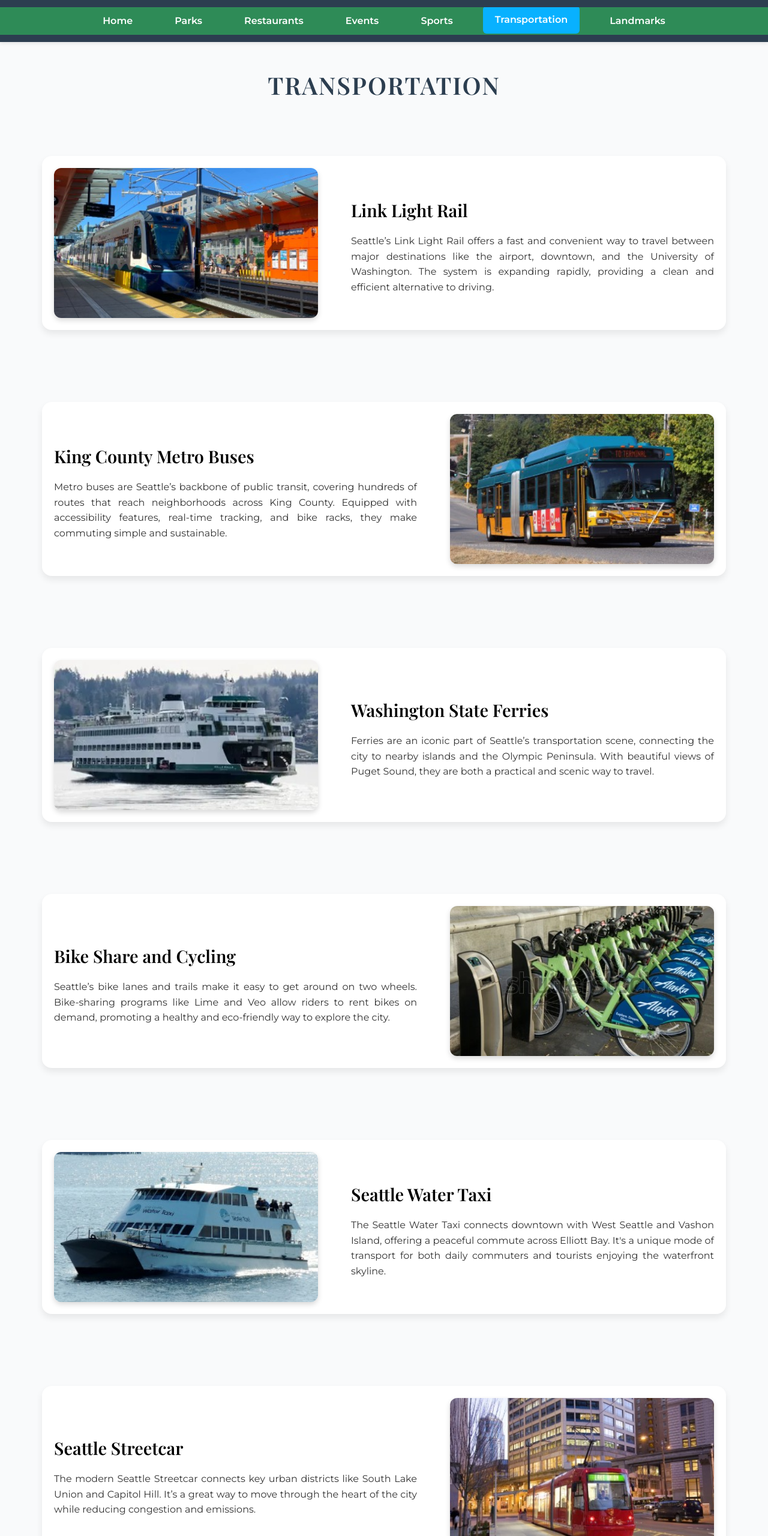
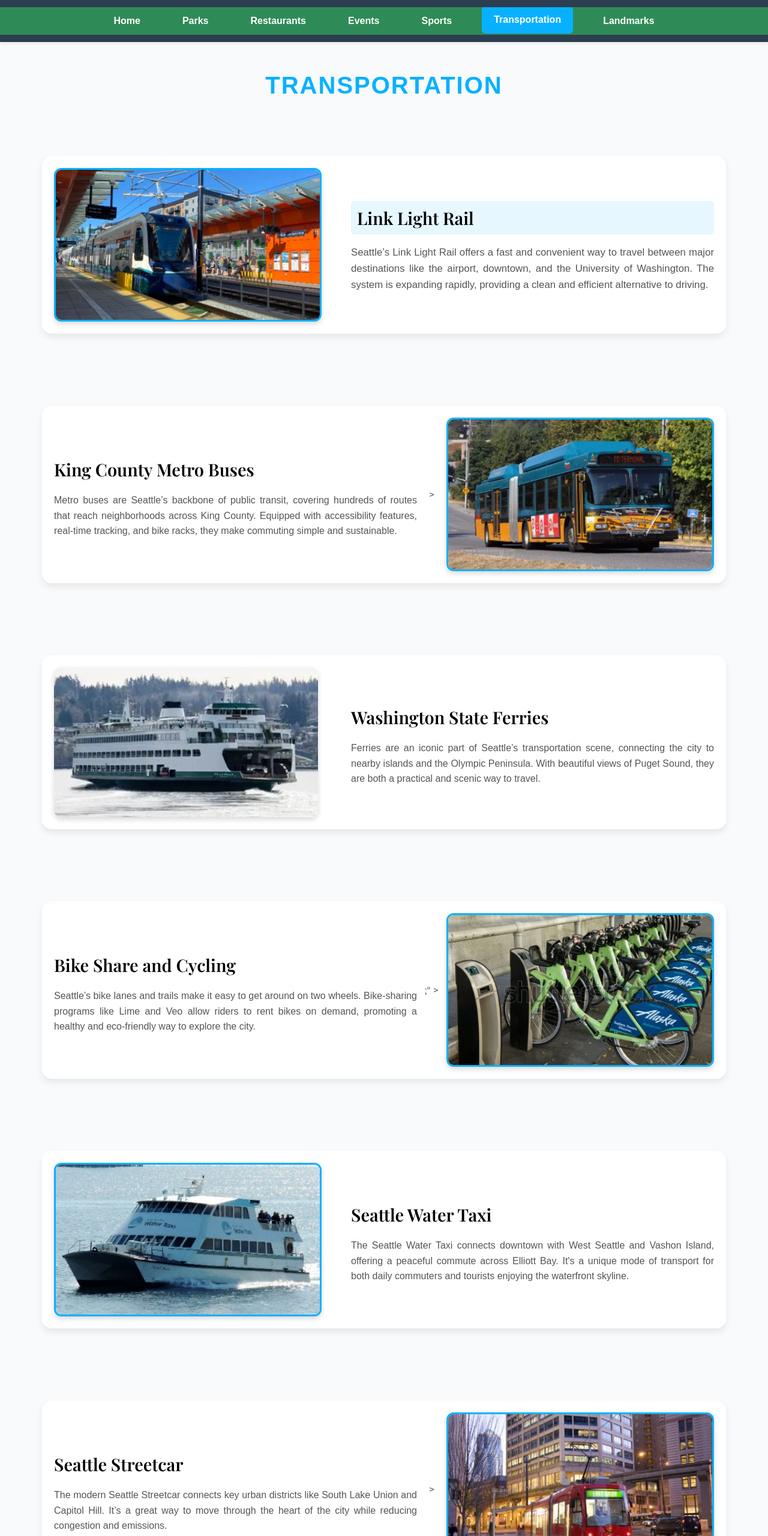
Before and after one commit to pdhruva500/WA_Tourism-, a plain HTML site: page transportation.html in a window 1280 px wide. Shown: the top 2560 px of the page at 60% size. Drawn offline with nearby package versions, Linux system fonts and the light colour scheme; a web font is replaced by a local one.

Commit message:
New Features

```diff
--- a/Landmarks.html
+++ b/Landmarks.html
@@ -6,9 +6,9 @@
   <title>Landmarks</title>
   <link rel="stylesheet" href="css/style.css">
   <link href="https://fonts.googleapis.com/css2?family=Montserrat:wght@400;600&family=Playfair+Display:wght@600&display=swap" rel="stylesheet">
+  <link rel="stylesheet" href="https://use.typekit.net/xrz0nxk.css">
 
   <style>
-
     body {
       font-family: 'Montserrat', sans-serif;
       margin: 0;
@@ -27,7 +27,12 @@
       letter-spacing: 2px;
     }
 
-
+    /* Example: applying Adobe font to specific element */
+    .adobe-font {
+      font-family: "proxima-nova", sans-serif;
+      font-weight: 600;
+      color: #1abc9c;
+    }
 
     nav {
       background-color: #2c3e50;
@@ -109,6 +114,13 @@
       box-shadow: 0 4px 8px rgba(0,0,0,0.15);
     }
 
+    /* Example of extra internal style */
+    .highlight {
+      background-color: #ffe599;
+      padding: 5px;
+      border-radius: 4px;
+    }
+
     body::before, body::after {
       content: "";
       position: fixed;
@@ -155,20 +167,12 @@
         display: block;
         margin: 0 auto 15px;
       }
-
       .landmarks-container {
         padding: 0 10px;
       }
-
       body::before, body::after {
         display: none;
       }
-    }
-
-
-body {
-    margin: 0;
-    padding-bottom: 20px;
     }
 
     footer {
@@ -196,7 +200,6 @@ html, body {
     main {
       flex: 1;
     }
-
   </style>
 </head>
 
@@ -213,24 +216,26 @@ main {
     </ul>
   </nav>
 
-  <h1>Famous Landmarks</h1>
+  <h1 class="adobe-font">Famous Landmarks</h1>
 
   <div class="landmarks-container">
 
     <div class="landmark">
-      <img src="images/Rainier.jpg" alt="Mount Rainier">
+      <img src="images/Rainier.jpg" alt="Mount Rainier" style="border: 3px solid #1abc9c;"> <!-- Inline style -->
       <h2>Mount Rainier</h2>
-      <p><strong>Location:</strong> Mount Rainier National Park, Washington</p>
+      <p><strong class="highlight">Location:</strong> Mount Rainier National Park, Washington</p>
       <div class="google-map">
         <iframe src="https://www.google.com/maps/embed?pb=!1m18!1m12!1m3!1d349205.2388879173!2d-121.71492355!3d46.860106949999995!2m3!1f0!2f0!3f0!3m2!1i1024!2i768!4f13.1!3m3!1m2!1s0x5490cde6eec94b87%3A0x5cf4a1fb4f91a418!2sMount%20Rainier%20National%20Park!5e0!3m2!1sen!2sus!4v1759954093348!5m2!1sen!2sus" allowfullscreen="" loading="lazy"></iframe>
       </div>
-      <p>Mount Rainier National Park is a stunning destination for travelers seeking natural beauty and adventure. Towering at 14,410 feet, Mount Rainier is an active volcano surrounded by alpine meadows, waterfalls, and glaciers, making it a perfect place for hiking, sightseeing, and photography.</p>
+      <p style="font-family: 'proxima-nova', sans-serif; color:#555;"> <!-- Inline style -->
+        Mount Rainier National Park is a stunning destination for travelers seeking natural beauty and adventure. Towering at 14,410 feet, Mount Rainier is an active volcano surrounded by alpine meadows, waterfalls, and glaciers, making it a perfect place for hiking, sightseeing, and photography.
+      </p>
     </div>
 
     <div class="landmark">
       <img src="images/space needle.jpg" alt="Space Needle">
       <h2>Space Needle</h2>
-      <p><strong>Location:</strong> Seattle, Washington</p>
+      <p><strong class="highlight">Location:</strong> Seattle, Washington</p>
       <div class="google-map">
         <iframe src="https://www.google.com/maps/embed?pb=!1m18!1m12!1m3!1d2689.2893596856075!2d-122.3518523245336!3d47.620506271191104!2m3!1f0!2f0!3f0!3m2!1i1024!2i768!4f13.1!3m3!1m2!1s0x5490151f4ed5b7f9%3A0xdb2ba8689ed0920d!2sSpace%20Needle!5e0!3m2!1sen!2sus!4v1759955250747!5m2!1sen!2sus" allowfullscreen="" loading="lazy"></iframe>
       </div>
@@ -240,7 +245,7 @@ main {
     <div class="landmark">
       <img src="images/Puget sound.jpg" alt="Puget Sound">
       <h2>Puget Sound</h2>
-      <p><strong>Location:</strong> Puget Sound, Washington</p>
+      <p><strong class="highlight">Location:</strong> Puget Sound, Washington</p>
       <div class="google-map">
         <iframe src="https://www.google.com/maps/embed?pb=!1m18!1m12!1m3!1d1487460.9498593116!2d-125.16614635273685!3d47.64897800045077!2m3!1f0!2f0!3f0!3m2!1i1024!2i768!4f13.1!3m3!1m2!1s0x54903e54b09738e1%3A0x3390a64604d67e01!2sPuget%20Sound!5e0!3m2!1sen!2sus!4v1759954844072!5m2!1sen!2sus" allowfullscreen="" loading="lazy"></iframe>
       </div>
@@ -248,8 +253,9 @@ main {
     </div>
 
     <footer>
-      <p>Akshay Suresh</p>
+      <p style="font-family: 'Playfair Display', serif;">Akshay Suresh</p> <!-- Inline style -->
       <iframe width="560" height="315" src="https://www.youtube.com/embed/OHsg-0i6rYQ?si=37xIwcpNaJ-ZLj0K" title="YouTube video player" frameborder="0" allow="accelerometer; autoplay; clipboard-write; encrypted-media; gyroscope; picture-in-picture; web-share" referrerpolicy="strict-origin-when-cross-origin" allowfullscreen></iframe>
     </footer>
+  </div>
 </body>
 </html>
--- a/transportation.html
+++ b/transportation.html
@@ -5,8 +5,14 @@
   <meta name="viewport" content="width=device-width, initial-scale=1.0" />
   <title>Transportation</title>
   <link rel="stylesheet" href="css/style.css" />
+
+  <!-- Google Fonts -->
   <link href="https://fonts.googleapis.com/css2?family=Montserrat:wght@400;600&family=Playfair+Display:wght@600&display=swap" rel="stylesheet" />
 
+  <!-- Adobe Fonts Example -->
+  <link rel="stylesheet" href="https://use.typekit.net/xrz0nxk.css">
+
+  <!-- Internal Styles -->
   <style>
     body {
       font-family: 'Montserrat', sans-serif;
@@ -24,6 +30,13 @@
       margin-top: 40px;
       letter-spacing: 2px;
       text-transform: uppercase;
+    }
+
+    /* Adobe font example */
+    .adobe-font {
+      font-family: "proxima-nova", sans-serif;
+      font-weight: 600;
+      color: #08b1ff;
     }
 
     nav {
@@ -51,6 +64,7 @@
       padding: 8px 14px;
       border-radius: 6px;
       transition: background 0.3s, transform 0.2s;
+      font-family: "proxima-nova", sans-serif; /* Adobe font for nav links */
     }
 
     .nav a:hover, .nav a.active {
@@ -58,6 +72,13 @@
       transform: translateY(-2px);
     }
 
+    /* Highlight class (extra internal style) */
+    .highlight {
+      background-color: #e6f7ff;
+      padding: 5px 10px;
+      border-radius: 6px;
+      font-family: 'Playfair Display', serif;
+    }
 
     .transport-section {
       display: flex;
@@ -98,6 +119,8 @@
 
     .transport-text p {
       text-align: justify;
+      font-family: "proxima-nova", sans-serif;
+      color: #555;
     }
 
     .transport-section:nth-child(even) {
@@ -126,11 +149,6 @@
       }
     }
 
-body {
-    margin: 0;
-    padding-bottom: 20px;
-}
-
     footer {
       background-color: #222121;
       color: white;
@@ -140,6 +158,7 @@ footer {
       bottom: 0;
       left: 0;
       width: 100%;
+      font-family: 'Playfair Display', serif;
     }
 
     footer a:hover {
@@ -156,12 +175,10 @@ html, body {
     main {
       flex: 1;
     }
-
   </style>
 </head>
 
 <body>
-
   <nav>
     <ul class="nav">
       <li><a href="index.html">Home</a></li>
@@ -174,19 +191,20 @@ main {
     </ul>
   </nav>
 
-  <h1>Transportation</h1>
-
+  <h1 class="adobe-font">Transportation</h1>
 
   <section class="transport-section">
-    <img src="images/linklightrail.jpg" alt="Link Light Rail">
+    <img src="images/linklightrail.jpg" alt="Link Light Rail" style="border: 3px solid #08b1ff;">
     <div class="transport-text">
-      <h2>Link Light Rail</h2>
-      <p>Seattle’s Link Light Rail offers a fast and convenient way to travel between major destinations like the airport, downtown, and the University of Washington. The system is expanding rapidly, providing a clean and efficient alternative to driving.</p>
+      <h2 class="highlight">Link Light Rail</h2>
+      <p style="font-size: 1.05rem;">
+        Seattle’s Link Light Rail offers a fast and convenient way to travel between major destinations like the airport, downtown, and the University of Washington. The system is expanding rapidly, providing a clean and efficient alternative to driving.
+      </p>
     </div>
   </section>
 
   <section class="transport-section">
-    <img src="images/metrobus.jpg" alt="King County Metro Bus">
+    <img src="images/metrobus.jpg" alt="King County Metro Bus" style="border: 3px solid #08b1ff;"> >
     <div class="transport-text">
       <h2>King County Metro Buses</h2>
       <p>Metro buses are Seattle’s backbone of public transit, covering hundreds of routes that reach neighborhoods across King County. Equipped with accessibility features, real-time tracking, and bike racks, they make commuting simple and sustainable.</p>
@@ -202,7 +220,7 @@ main {
   </section>
 
   <section class="transport-section">
-    <img src="images/Bike.jpg" alt="Bike Share Seattle">
+    <img src="images/Bike.jpg" alt="Bike Share Seattle" style="border: 3px solid #08b1ff;"> ;" >
     <div class="transport-text">
       <h2>Bike Share and Cycling</h2>
       <p>Seattle’s bike lanes and trails make it easy to get around on two wheels. Bike-sharing programs like Lime and Veo allow riders to rent bikes on demand, promoting a healthy and eco-friendly way to explore the city.</p>
@@ -210,7 +228,7 @@ main {
   </section>
 
   <section class="transport-section">
-    <img src="images/watertaxi.jpg" alt="Seattle Water Taxi">
+    <img src="images/watertaxi.jpg" alt="Seattle Water Taxi" style="border: 3px solid #08b1ff;" >
     <div class="transport-text">
       <h2>Seattle Water Taxi</h2>
       <p>The Seattle Water Taxi connects downtown with West Seattle and Vashon Island, offering a peaceful commute across Elliott Bay. It's a unique mode of transport for both daily commuters and tourists enjoying the waterfront skyline.</p>
@@ -218,7 +236,7 @@ main {
   </section>
 
   <section class="transport-section">
-    <img src="images/seattlestreetcar.jpg" alt="Seattle Streetcar">
+    <img src="images/seattlestreetcar.jpg" alt="Seattle Streetcar" style="border: 3px solid #08b1ff;"> >
     <div class="transport-text">
       <h2>Seattle Streetcar</h2>
       <p>The modern Seattle Streetcar connects key urban districts like South Lake Union and Capitol Hill. It’s a great way to move through the heart of the city while reducing congestion and emissions.</p>
@@ -227,16 +245,16 @@ main {
 
   <div class="bottom-space"></div>
 
-<body>
-  <p>I challenged myself by trying out new css features such as the body for each of my content how I used margins which was somethign I struggled in already.
+  <p style="text-align:center; font-family:'proxima-nova', sans-serif; color:#333;">
+    I challenged myself by trying out new CSS features such as margins and layout organization to improve spacing and design.
   </p>
-</body>
+
   <footer>
     <p>Akshay Suresh</p>
     <iframe width="560" height="315" src="https://www.youtube.com/embed/cwcsKxnJeEE?si=CzAfRktMXdX9olcF"
-      title="YouTube video player" frameborder="0" allow="accelerometer; autoplay; clipboard-write;
-      encrypted-media; gyroscope; picture-in-picture; web-share" referrerpolicy="strict-origin-when-cross-origin"
-      allowfullscreen>
+      title="YouTube video player" frameborder="0"
+      allow="accelerometer; autoplay; clipboard-write; encrypted-media; gyroscope; picture-in-picture; web-share"
+      referrerpolicy="strict-origin-when-cross-origin" allowfullscreen>
     </iframe>
   </footer>
 
```
Lines whose indentation alone changed are shown as unchanged.
